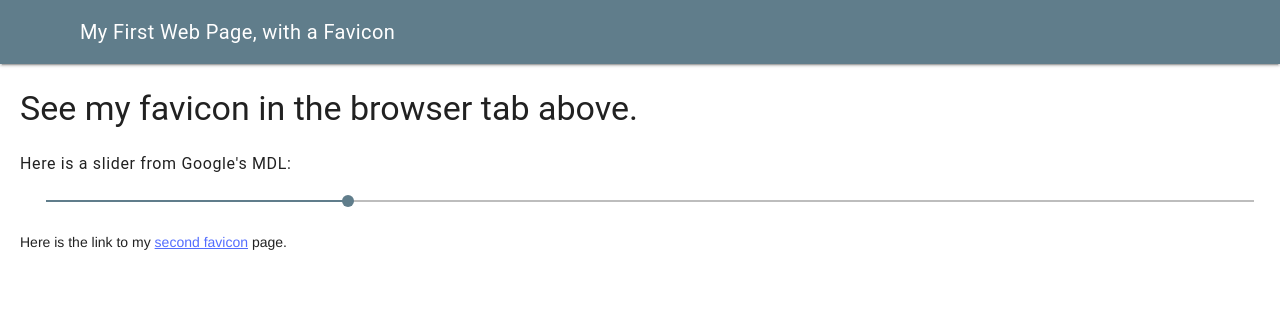
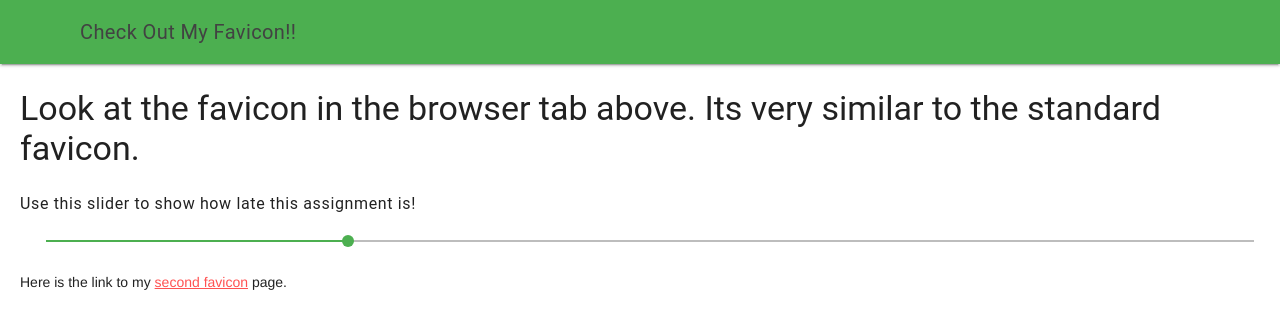
Before and after one commit to ICS20-Edward-McNamara/Unit1-06-HTML-Favicon, a plain HTML site: page index.html in a window 1280 px wide. Drawn offline with nearby package versions, Linux system fonts and the light colour scheme.

Commit message:
finished both files

```diff
--- a/index.html
+++ b/index.html
@@ -15,7 +15,7 @@
 
 		<!-- Google's MDL -->
     <link rel="stylesheet" href="https://fonts.googleapis.com/icon?family=Material+Icons">
-    <link rel="stylesheet" href="https://code.getmdl.io/1.3.0/material.blue_grey-indigo.min.css" />
+    <link rel="stylesheet" href="https://code.getmdl.io/1.3.0/material.green-red.min.css" />
     <title>My First Web Page, with a Favicon</title>
   </head>
   <body>
@@ -27,17 +27,17 @@
 			<!-- Web page header -->
 	    <header class = "mdl-layout__header">
 	      <div class = "mdl-layout__header-row">
-	        <span class = "mdl-layout-title">My First Web Page, with a Favicon</span>
+	        <span class = "mdl-layout-title">Check Out My Favicon!!</span>
 	      </div>
 	    </header>
 
 			<!-- Container for web page content -->
 	    <main class = "mdl-layout__content" style = "padding-left:20px">
 
-		    <h3>See my favicon in the browser tab above.</h3>
+		    <h3>Look at the favicon in the browser tab above. Its very similar to the standard favicon.</h3>
 
 				<!-- Slider with Starting Value -->
-				<h6>Here is a slider from Google's MDL:</h6>
+				<h6>Use this slider to show how late this assignment is!</h6>
 				<input class="mdl-slider mdl-js-slider" type="range" min="0" max="100" value="25" tabindex="0">
 				<br>
 		    <p>
```
Also changed, not shown: more_fav.html (+3 -3 lines).
